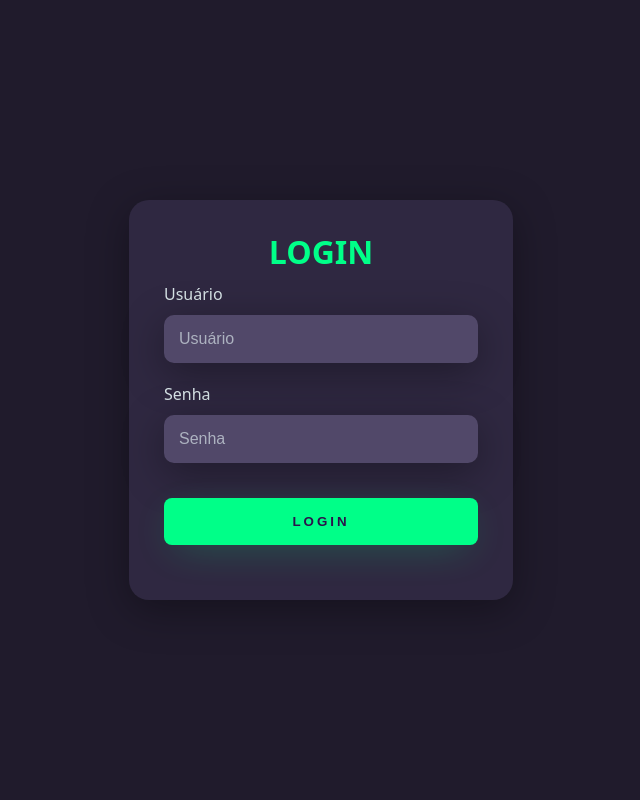
After one commit to henriquelelli/desafio-gerenciamentoEventos, a PHP site: page /app/views/login.phtml in a window 1280 px wide. The commit adds this page. Shown: the whole page, without its empty margins (319-959 px from the left). Run offline with PHP 8.4, Linux system fonts and the light colour scheme.

Commit message:
atualização 2023-05-30 2029

```diff
--- /dev/null
+++ b/app/views/css/style.css
@@ -0,0 +1,124 @@
+
+body * {
+    box-sizing: border-box;
+}
+body {
+    margin: 0;
+    font-family: 'Noto Sans', sans-serif;
+
+}
+main {
+    width: 100vw;
+    height: 100vh;
+    background: #201b2c;
+    display: flex;
+    justify-content: center;
+    align-items: center;
+}
+.left-login {
+    width: 50vw;
+    height: 100vh;
+    display: flex;
+    justify-content: center;
+    align-items: center;
+    flex-direction: column;
+}
+.left-login h1 {
+    font-size: 3vw;
+    color: #77ffc0;
+}
+.left-login-image {
+    width: 35vw;
+}
+.center-login {
+    width: 50vw;
+    height: 100vh;
+    display: flex;
+    justify-content: center;
+    align-items: center;
+}
+.card-login {
+    width: 60%;
+    display: flex;
+    justify-content: center;
+    align-items: center;
+    flex-direction: column;
+    padding: 30px 35px;
+    background: #2f2841;
+    border-radius: 20px;
+    box-shadow: 0px 10px 40px #00000056;
+}
+.card-login h1 {
+    color: #00ff88;
+    font-weight: 800;
+    margin: 0;
+}
+.textfield {
+    width: 100%;
+    display: flex;
+    flex-direction: column;
+    align-items: flex-start;
+    justify-content: center;
+    margin: 10px 0px;
+}
+.textfield input {
+    width: 100%;
+    border: none;
+    border-radius: 10px;
+    padding: 15px;
+    background: #514869;
+    color: #f0ffffde;
+    font-size: 12pt;
+    box-shadow: 0px 10px 40px #00000056;
+    outline: none;
+    box-sizing: border-box;
+}
+.textfield label {
+    color: #f0ffffde;
+    margin-bottom: 10px;
+}
+.textfield input::placeholder {
+    color: #f0ffff94;
+}
+.btn-login {
+    width: 100%;
+    padding: 16px 0;
+    margin: 25px;
+    border: none;
+    border-radius: 8px;
+    outline: none;
+    text-transform: uppercase;
+    font-weight: 800;
+    letter-spacing: 3px;
+    color: #2b134b;
+    background: #00ff88;
+    cursor: pointer;
+    box-shadow: 0px 10px 40px -12px #00ff8052;
+}
+@media only screen and (max-width:950px) {
+    .card-login {
+        width: 85%;
+    }
+}
+@media only screen and (max-width:600px) {
+    main {
+        flex-direction: column;
+    }
+    .left-login h1{
+        display: none;
+    }
+    .left-login {
+        width: 100%;
+        height: auto;
+    }
+    .right-login {
+        width: 100%;
+        height: auto;
+    }
+    .left-login-image {
+        width: 50vw;
+    }
+    .card-login {
+        width: 90%;
+    }
+}
--- /dev/null
+++ b/app/views/login.phtml
@@ -0,0 +1,29 @@
+<!DOCTYPE html>
+<html lang="pt-BR">
+<head>
+    <meta charset="UTF-8">
+    <meta http-equiv="X-UA-Compatible" content="IE=edge">
+    <meta name="viewport" content="width=device-width, initial-scale=1.0">
+    <link rel="stylesheet" href="app/views/css/style.css">
+    <link rel="fonts" href="app/views/css/fonts.css">
+    <title>Login</title>
+</head>
+<body>
+    <main>
+        <div class="center-login">
+            <div class="card-login">
+                <h1>LOGIN</h1>
+                <div class="textfield">
+                    <label for="usuario">Usuário</label>
+                    <input type="text" name="usuario" placeholder="Usuário">
+                </div>
+                <div class="textfield">
+                    <label for="senha">Senha</label>
+                    <input type="password" name="senha" placeholder="Senha">
+                </div>
+                <button class="btn-login">Login</button>
+            </div>
+        </div>
+    </main>
+</body>
+</html>
--- a/index.php
+++ b/index.php
@@ -10,8 +10,7 @@ $connection = $database->getConnection();
 $gerenciaEventos = new GerenciaEventos($connection);
 
 $eventController = new EventController($gerenciaEventos);
-echo '<pre>';
-var_dump($eventController);
+
 $eventController->handleRequest();
 
 $connection->close();
```
Also changed, not shown: app/controllers/EventController.php (+17 -1 lines), app/views/css/fonts.css (added, +144 -0 lines).
